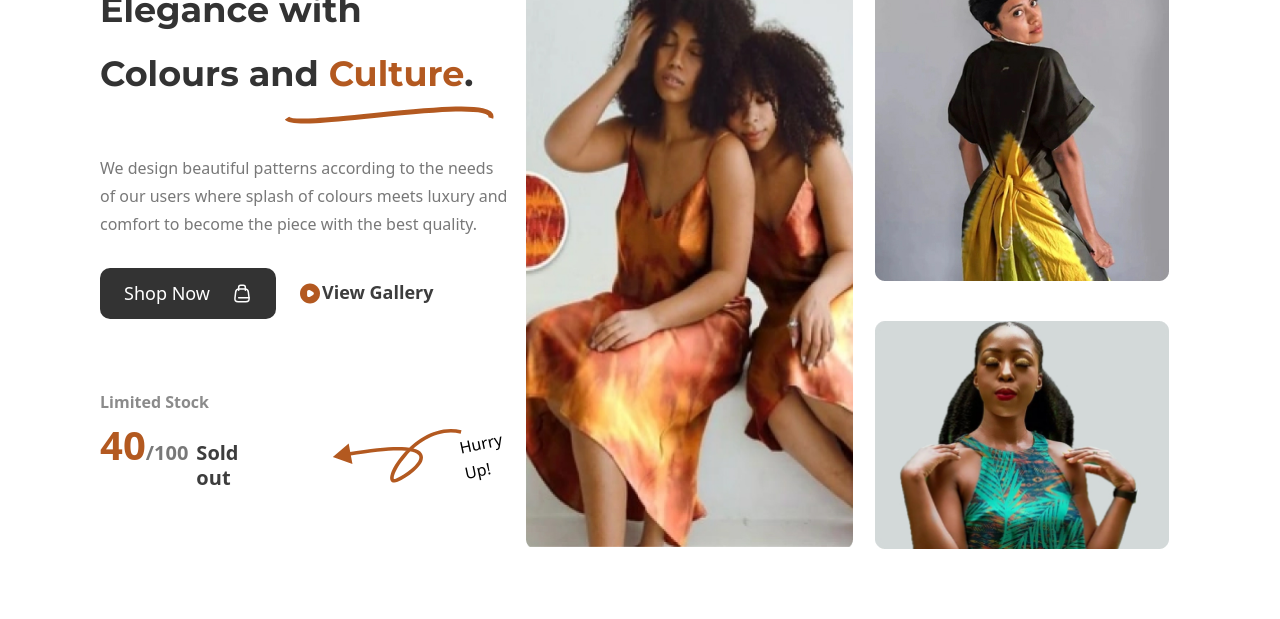
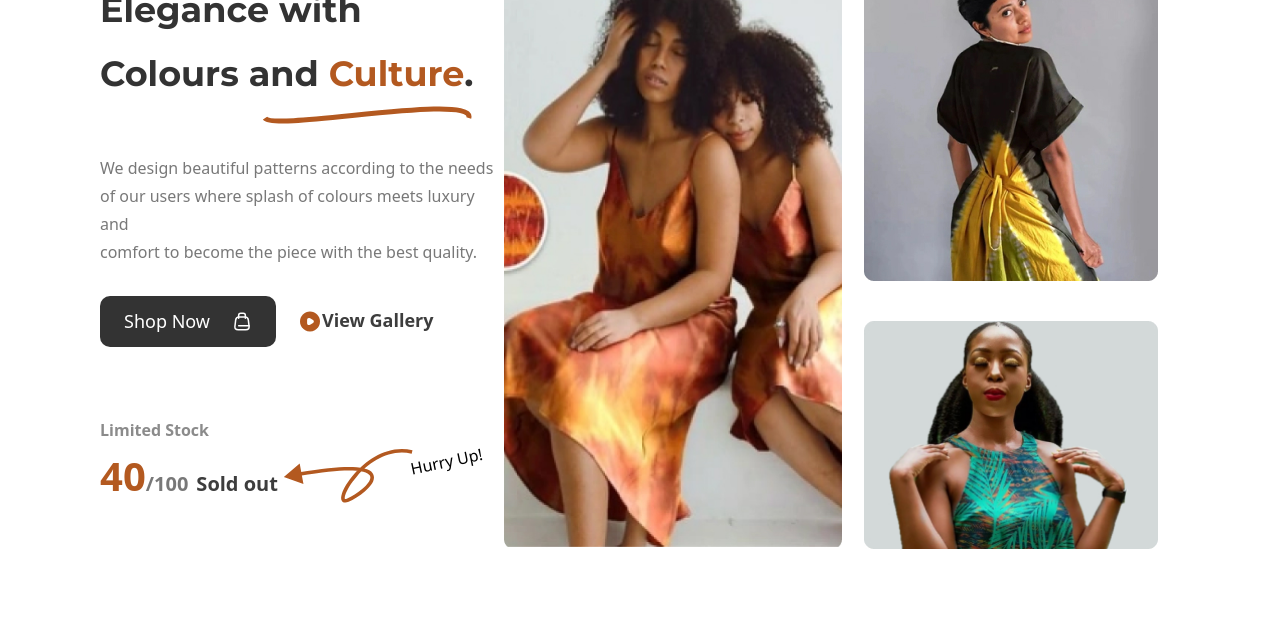
Before and after one commit to onifadjosh/MEELAH-S-THRIFT-STORE, a website: page index.html in a window 1280 px wide. Shown: the part 181-800 px from the top of the page. Drawn offline with Linux system fonts and the light colour scheme.

Commit message:
responsiveness changes

```diff
--- a/index.html
+++ b/index.html
@@ -75,7 +75,7 @@
 
                 <div class="flex flex-col font-['Source Sans Pro']">
                     <h5 class="text-[#3D3D3D99] md:text-[16px] text-[12px] leading-[20px] font-semibold pb-2">Limited Stock</h5>
-                    <div class="flex items-center xl:gap-[62px] ">
+                    <div class="flex items-center xl:gap-[5px] ">
                         <span class="flex gap-2 items-baseline">
                             <p class="text-[#3D3D3DB2] md:text-[20px] text-[16px] leading-[25px] font-semibold"><span class="text-[#B35920] md:text-[40px] text-[30px] leading-[50px]">40</span>/100</p>
                             <p class="text-[#3D3D3D] leading-[25px] md:text-[20px] lg:text-[14px] xl:text-[20px] text-[16px] font-semibold justify-items-end">Sold out</p>
```
Also changed, not shown: dist/output.css.
